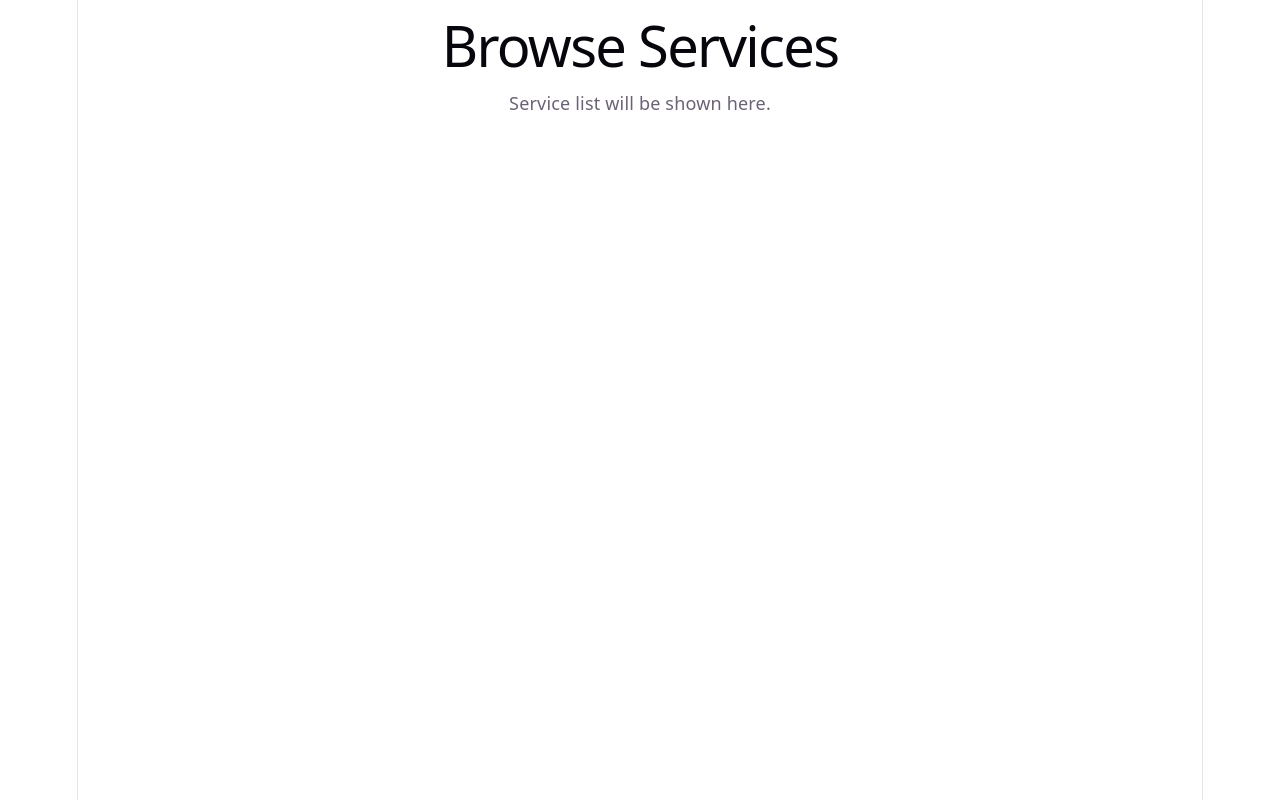
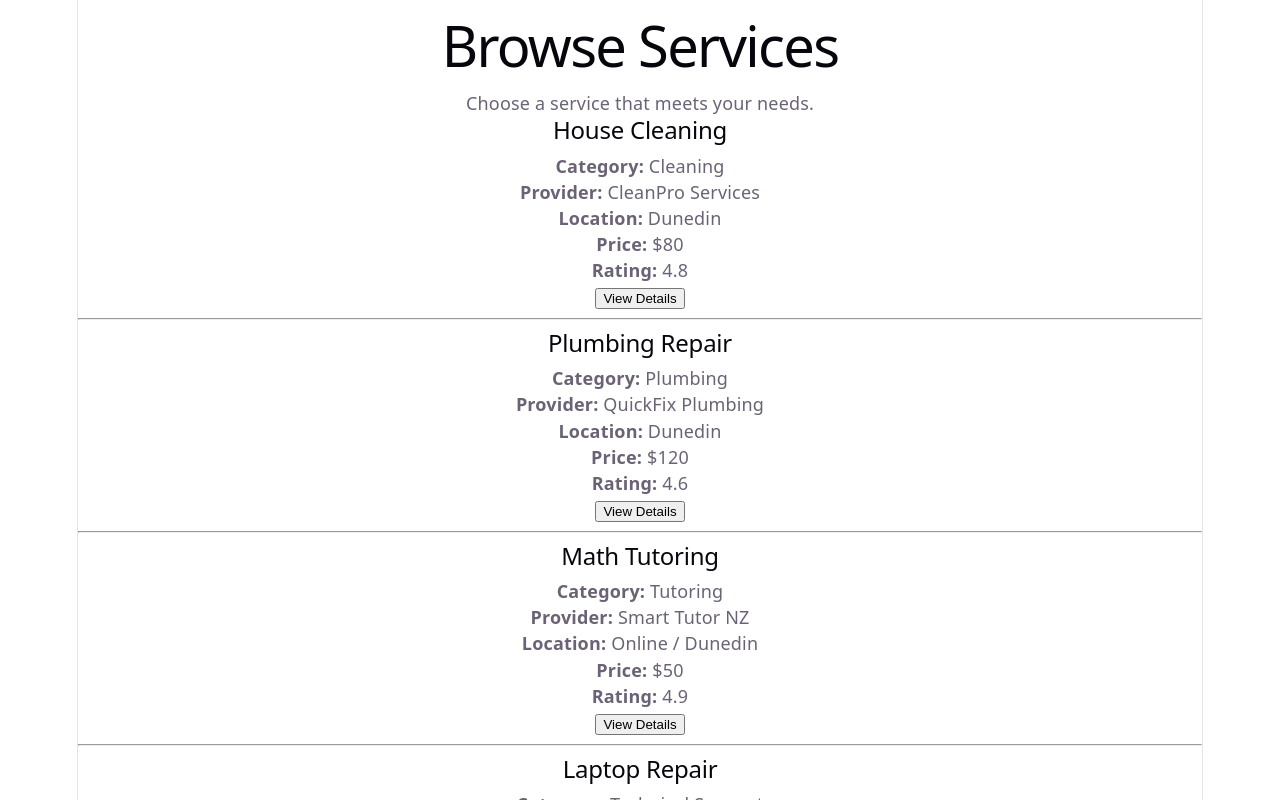
Before and after one commit to ayushx06/SmartHub-Service-request-system, a React (Vite) app: page /customer/services in a window 1280 px wide. Shown: the top 800 px of the page. Built offline with nearby package versions, Linux system fonts and the light colour scheme.

Commit message:
Add sample services list

```diff
--- /dev/null
+++ b/src/data/sampleServices.js
@@ -0,0 +1,44 @@
+const sampleServices = [
+    {
+      id: 1,
+      title: "House Cleaning",
+      category: "Cleaning",
+      providerName: "CleanPro Services",
+      description: "Professional home cleaning service for rooms, kitchens, and bathrooms.",
+      price: 80,
+      location: "Dunedin",
+      rating: 4.8,
+    },
+    {
+      id: 2,
+      title: "Plumbing Repair",
+      category: "Plumbing",
+      providerName: "QuickFix Plumbing",
+      description: "Repair leaking taps, blocked drains, and basic plumbing problems.",
+      price: 120,
+      location: "Dunedin",
+      rating: 4.6,
+    },
+    {
+      id: 3,
+      title: "Math Tutoring",
+      category: "Tutoring",
+      providerName: "Smart Tutor NZ",
+      description: "One-on-one tutoring for school and college students.",
+      price: 50,
+      location: "Online / Dunedin",
+      rating: 4.9,
+    },
+    {
+      id: 4,
+      title: "Laptop Repair",
+      category: "Technical Support",
+      providerName: "TechHelp Support",
+      description: "Laptop troubleshooting, software setup, and basic repairs.",
+      price: 90,
+      location: "Dunedin",
+      rating: 4.7,
+    },
+  ];
+
+  export default sampleServices;
--- a/src/pages/customer/BrowseServices.jsx
+++ b/src/pages/customer/BrowseServices.jsx
@@ -1,10 +1,36 @@
+import { Link } from "react-router-dom";
+import sampleServices from "../../data/sampleServices";
+
 function BrowseServices() {
-    return (
+  return (
+    <div>
+      <h1>Browse Services</h1>
+      <p>Choose a service that meets your needs.</p>
+
       <div>
-        <h1>Browse Services</h1>
-        <p>Service list will be shown here.</p>
+        {sampleServices.map((service) => (
+          <div key={service.id}>
+            <h2>{service.title}</h2>
+            <p><strong>Category:</strong> {service.category}</p>
+            <p><strong>Provider:</strong> {service.providerName}</p>
+            <p><strong>Location:</strong> {service.location}</p>
+            <p><strong>Price:</strong> ${service.price}</p>
+            <p><strong>Rating:</strong> {service.rating}</p>
+
+            <Link to={`/customer/service/${service.id}`}>
+              <button>View Details</button>
+            </Link>
+
+            <hr />
+          </div>
+        ))}
       </div>
-    );
-  }
 
-  export default BrowseServices;
+      <Link to="/customer/dashboard">
+        <button>Back to Dashboard</button>
+      </Link>
+    </div>
+  );
+}
+
+export default BrowseServices;
```
